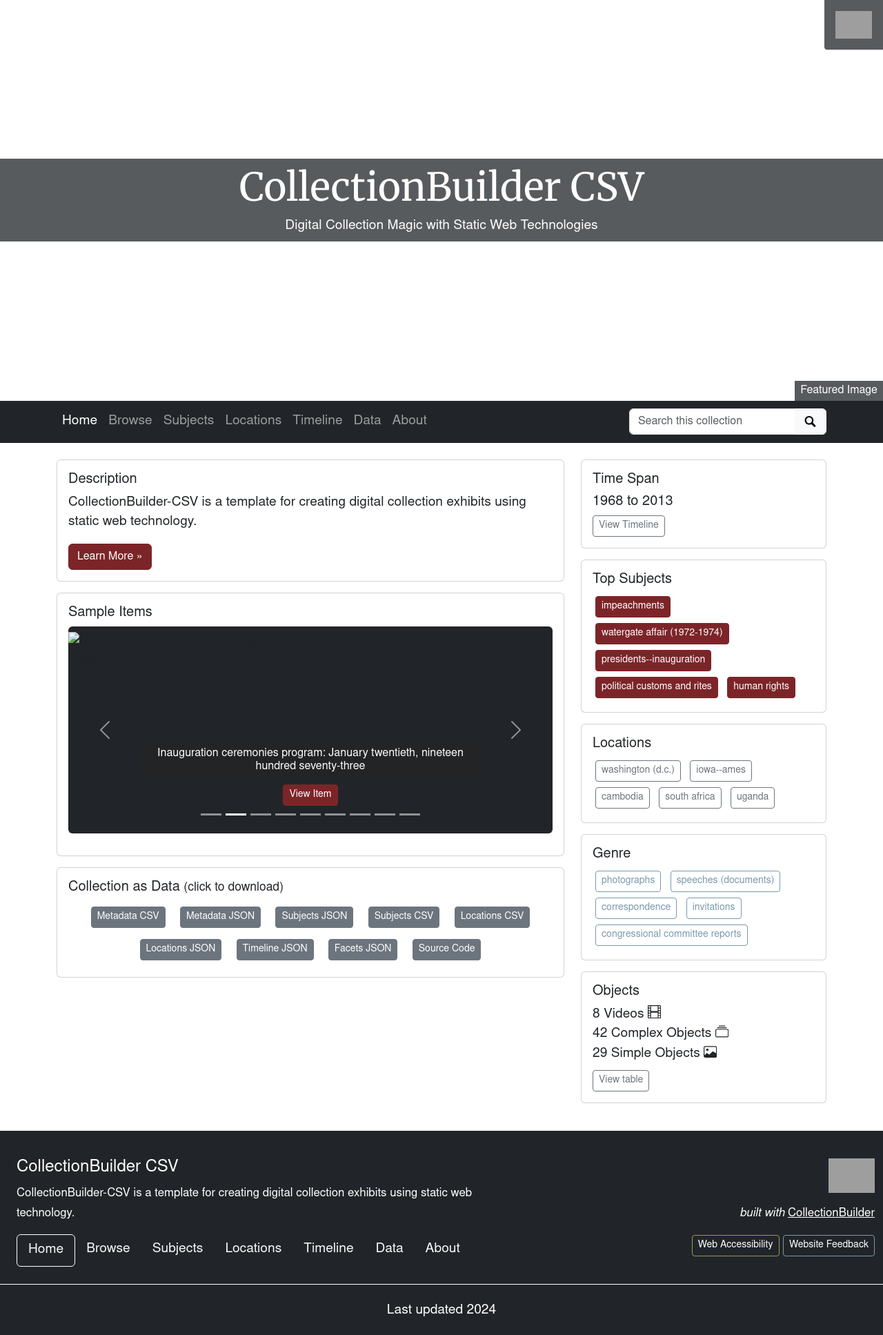
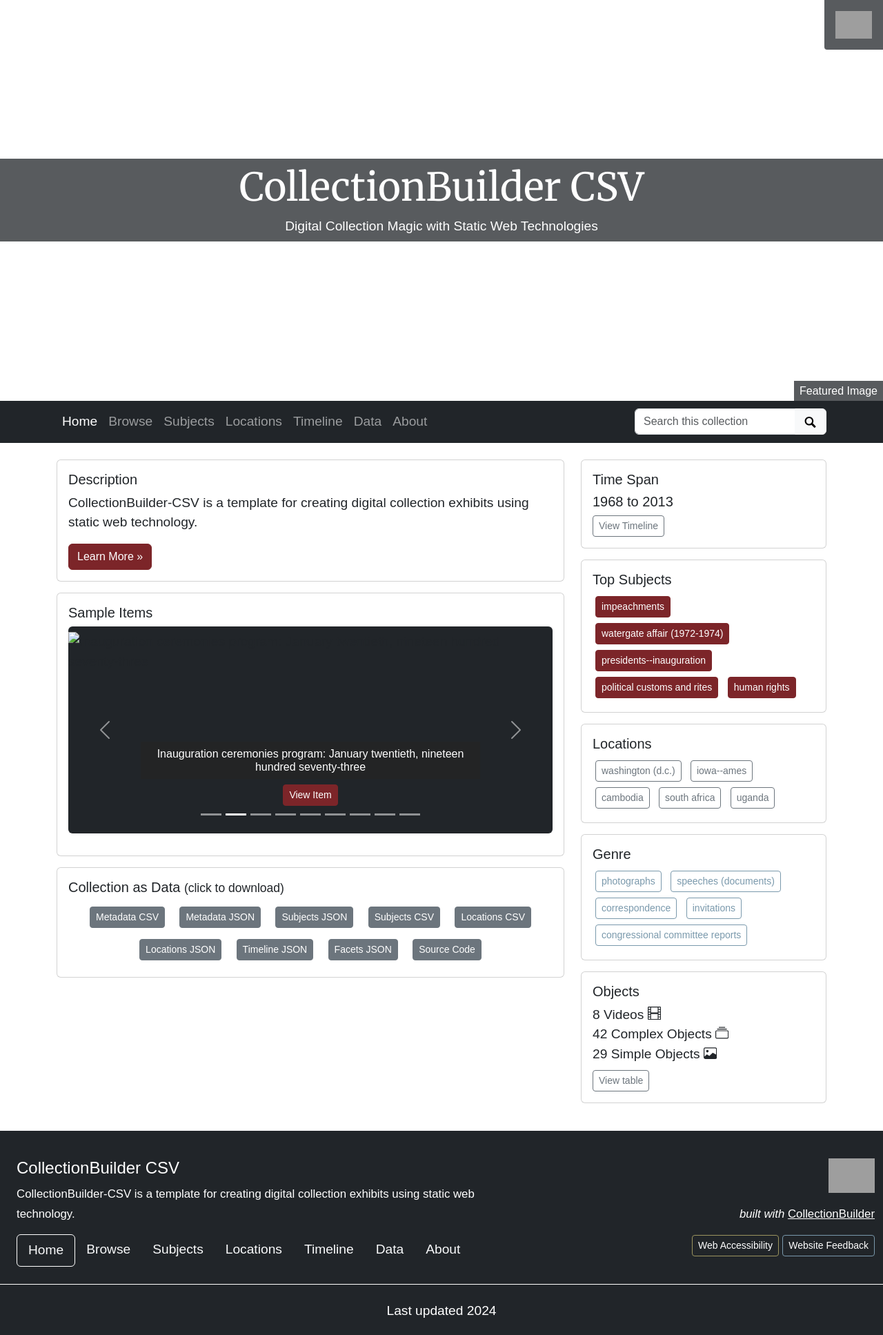
Before and after one commit to isu-digital/digital-collections-template, a Jekyll site: the page built from pages/index.md, in a window 1280 px wide. Shown: the whole page at 69% size. Built offline with Jekyll 4.4.1, drawn with Linux system fonts in a browser that asks for light colours; nearby versions of some CDN libraries; library files that are not in the unit come from our copies; grey boxes are pictures that could not be loaded.

Commit message:
add Arial font

```diff
--- a/assets/css/cb.scss
+++ b/assets/css/cb.scss
@@ -6,7 +6,7 @@
 @charset "utf-8";
 
 /* base variables pulled from theme.yml */
-$base-font-family: {{ site.data.theme.base-font-family | default: "'Nimbus Sans', sans-serif" }};
+$base-font-family: {{ site.data.theme.base-font-family | default: "Arial, Helvetica Neue, sans-serif" }};
 $base-font-size: {{ site.data.theme.base-font-size | default: "1.1em" }};
 $text-color: {{ site.data.theme.text-color | default: "#111" }};
 $link-color: {{ site.data.theme.link-color | default: "#00AEC7" }};
```
